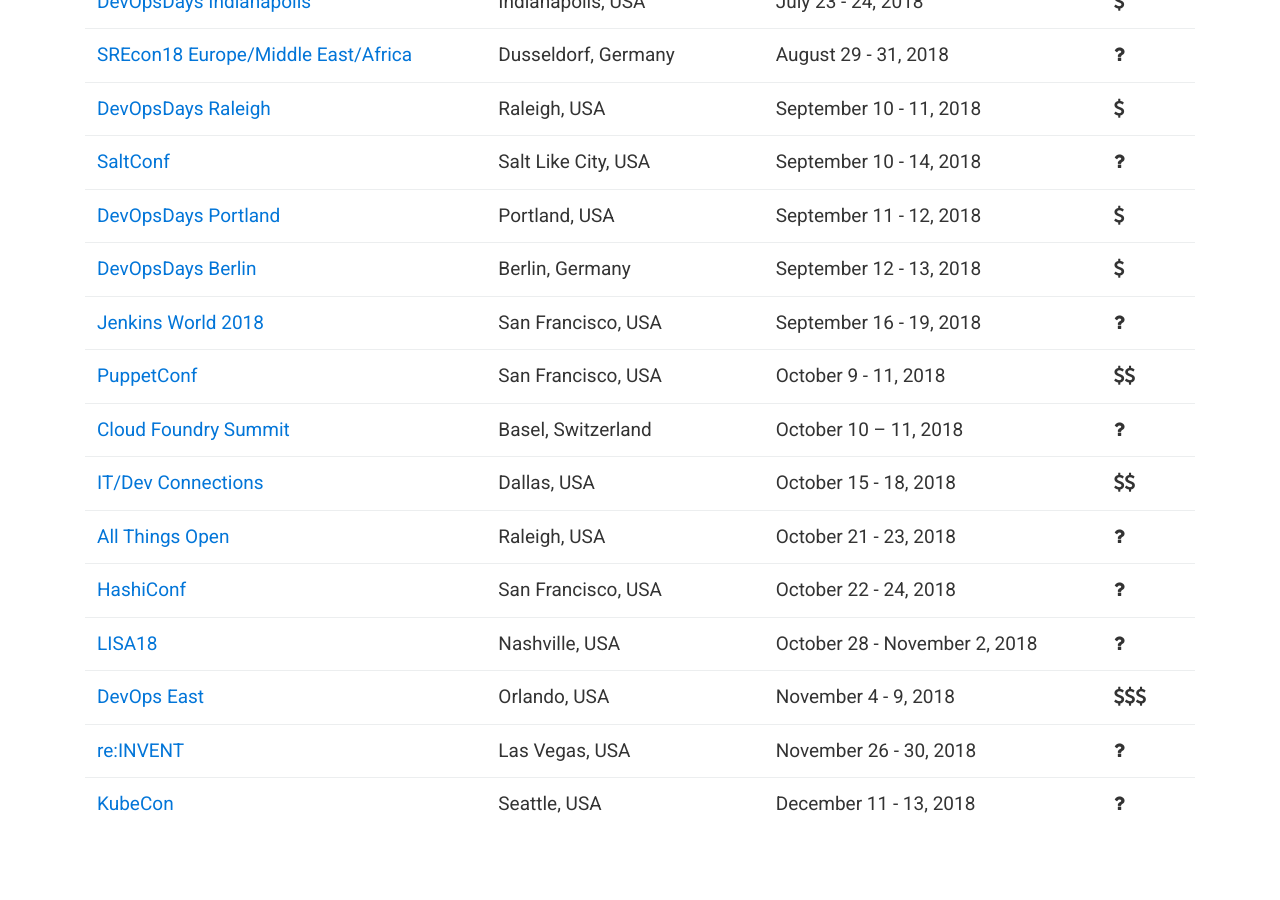
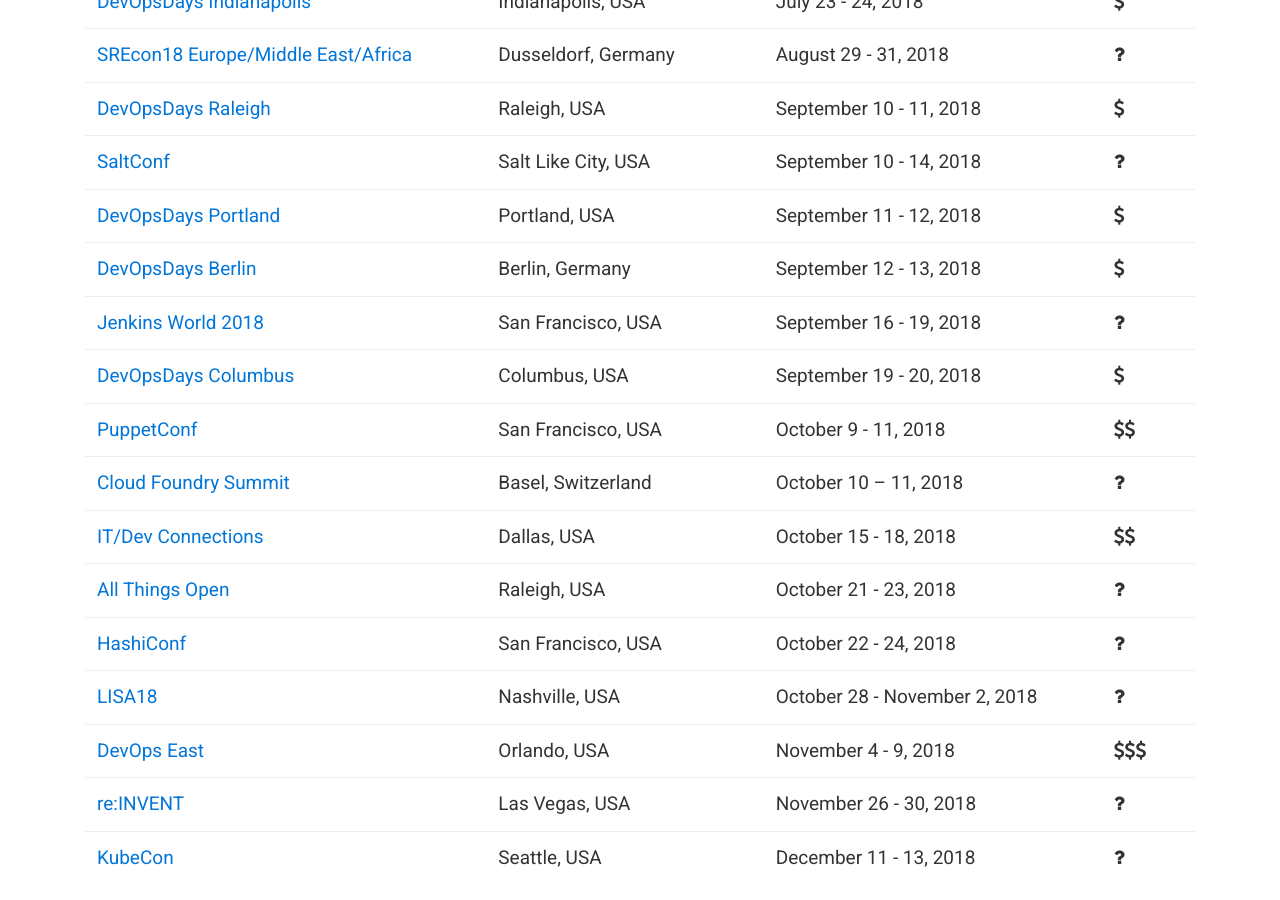
Before and after one commit to finspin/gotodevops.org, a Jekyll site: the page built from index.md, in a window 1280 px wide and 900 px high, scrolled down 2908 px. Built offline with Jekyll 4.4.1, drawn with Linux system fonts in a browser that asks for light colours; nearby versions of some CDN libraries; before the commit the page ends 3755 px from its top, so only the background shows below that.

Commit message:
DevOpsDays Columbus

```diff
--- a/_data/conferences.yml
+++ b/_data/conferences.yml
@@ -511,6 +511,15 @@
   start-date: 1537056000
   cost: unknown
 
+- name: DevOpsDays Columbus
+  url: https://www.devopsdays.org/events/2018-columbus
+  location:
+      city: Columbus
+      country: USA
+  date: September 19 - 20, 2018
+  start-date: 1537358400
+  cost: 1
+
 - name: PuppetConf
   url: https://puppet.com/puppetconf
   location:
```
